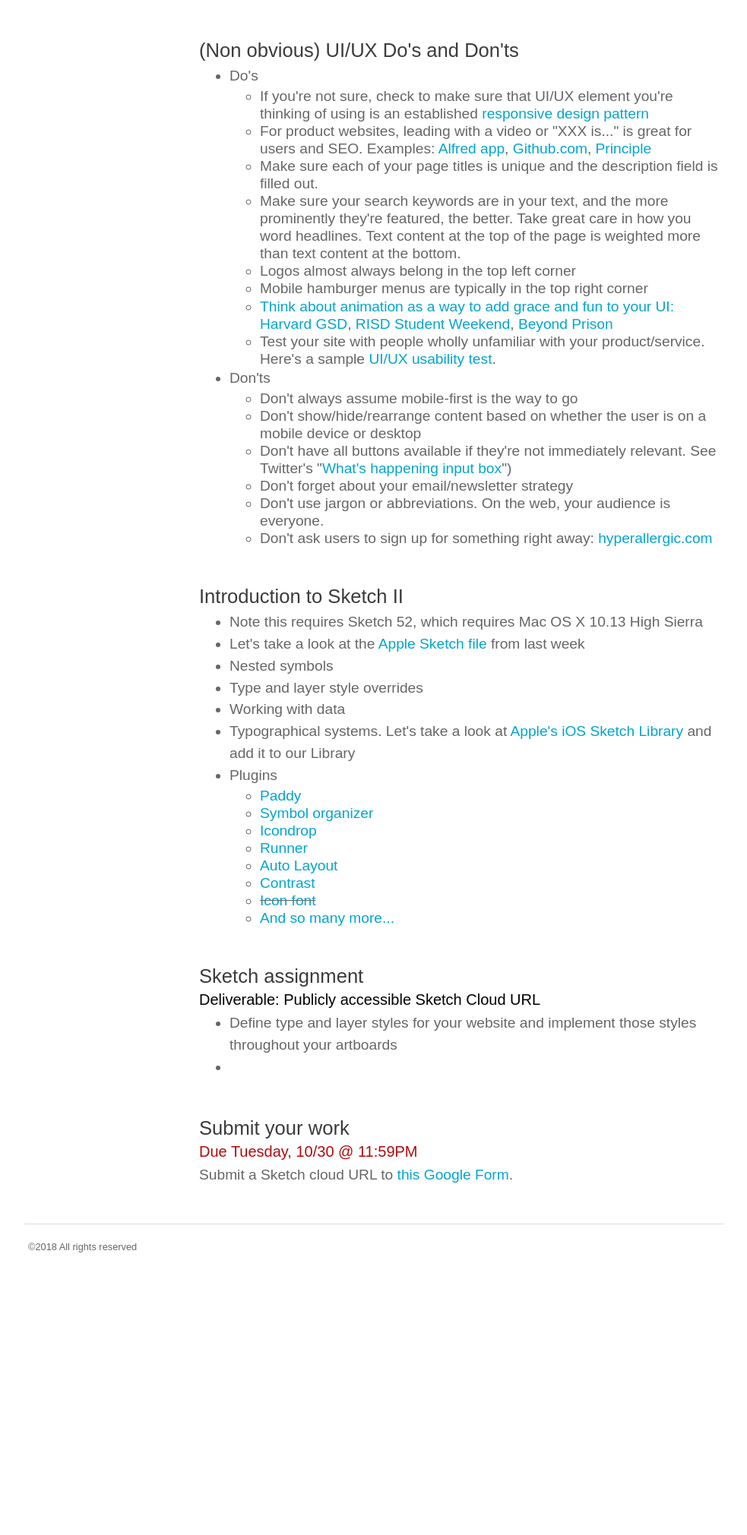
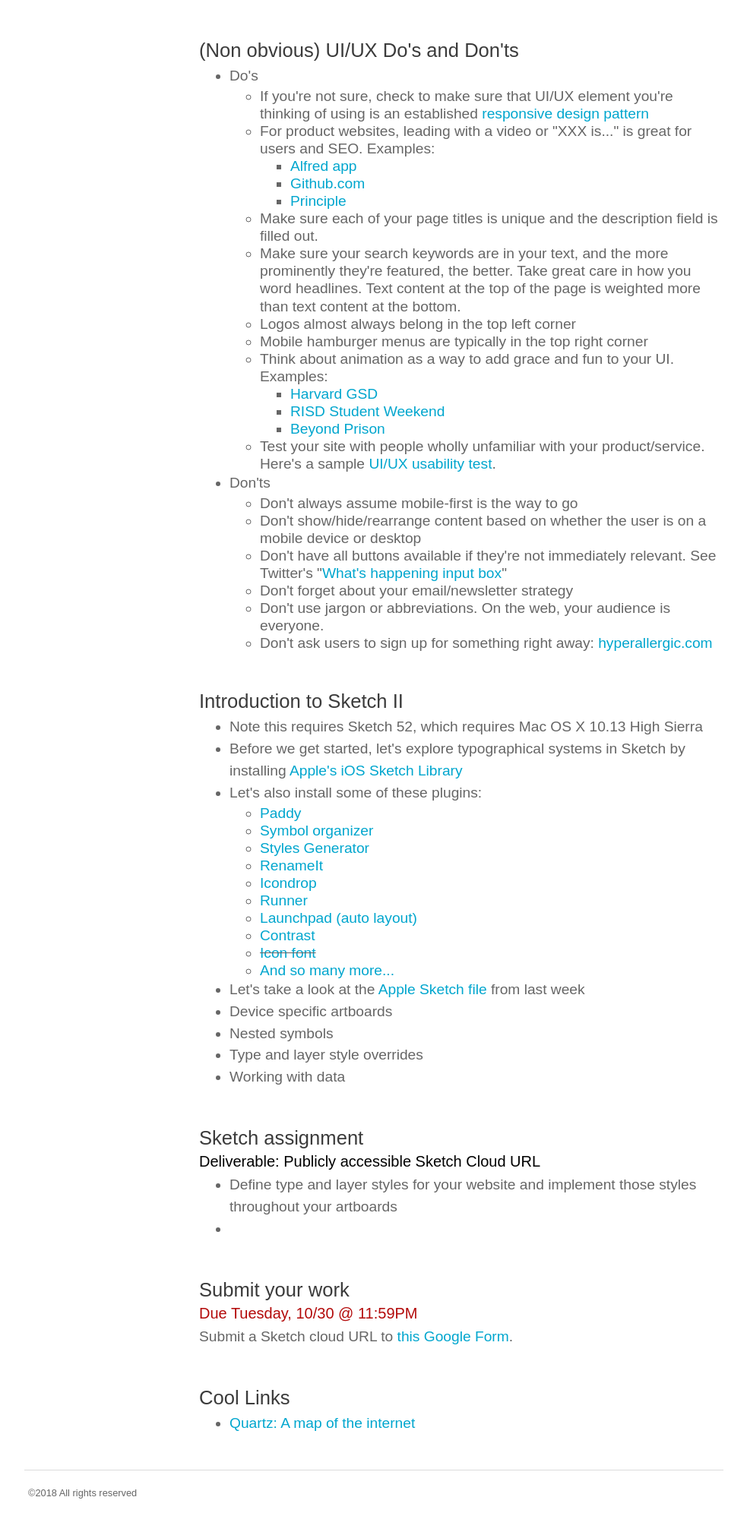
Before and after one commit to ericcorriel/mfad, a PHP site: page /2018-2019/week-2/index.php in a window 1280 px wide. Shown: the part 211-2232 px from the top of the page at 76% size, without its empty margins (148-1131 px from the left). Before the commit the page ends 1860 px from the top, so only its background shows below. Run offline with PHP 8.4, Linux system fonts and the light colour scheme; some libraries are stand-ins or nearby versions.

Commit message:
updating week 2

```diff
--- a/2018-2019/week-2/index.php
+++ b/2018-2019/week-2/index.php
@@ -16,12 +16,22 @@
 				<li>Do's
 					<ul>
 						<li>If you're not sure, check to make sure that UI/UX element you're thinking of using is an established <a href='https://bradfrost.github.io/this-is-responsive/patterns.html' target='_blank'>responsive design pattern</a></li>
-						<li>For product websites, leading with a video or "XXX is..." is great for users and SEO. Examples: <a href='https://www.alfredapp.com/'>Alfred app</a>, <a href='https://github.com/' target='_blank' >Github.com</a>, <a href='http://principleformac.com/' target='_blank' >Principle</li>
+						<li>For product websites, leading with a video or "XXX is..." is great for users and SEO. Examples:
+							<ul>
+								<li><a href='https://www.alfredapp.com/'>Alfred app</a></li>
+								<li><a href='https://github.com/' target='_blank' >Github.com</a></li>
+								<li><a href='http://principleformac.com/' target='_blank' >Principle</a></li>
+							</ul>
 						<li>Make sure each of your page titles is unique and the description field is filled out.</li>
 						<li>Make sure your search keywords are in your text, and the more prominently they're featured, the better. Take great care in how you word headlines. Text content at the top of the page is weighted more than text content at the bottom.</li>
 						<li>Logos almost always belong in the top left corner</li>
 						<li>Mobile hamburger menus are typically in the top right corner</li>
-						<li>Think about animation as a way to add grace and fun to your UI: <a href='http://www.gsd.harvard.edu/' target='_blank' >Harvard GSD</a>, <a href='http://2017.risdweekend.com/students/' target='_blank' >RISD Student Weekend</a>, <a href='http://www.beyondprison.us/' target='_blank' >Beyond Prison</a></li>
+						<li>Think about animation as a way to add grace and fun to your UI. Examples:
+							<ul>
+								<li><a href='http://www.gsd.harvard.edu/' target='_blank' >Harvard GSD</a></li>
+								<li><a href='http://2017.risdweekend.com/students/' target='_blank' >RISD Student Weekend</a></li>
+								<li><a href='http://www.beyondprison.us/' target='_blank' >Beyond Prison</a></li>
+							</ul>
 						<li>Test your site with people wholly unfamiliar with your product/service. Here's a sample <a href='https://docs.google.com/document/d/10W085RLPfqg3cCzif-lP2NhodpdaCRvA3oU1kTZYWJo/edit?usp=sharing' target='_blank' >UI/UX usability test</a>.</li>
 					</ul>
 				</li>
@@ -30,7 +40,7 @@
 					<ul>
 						<li>Don't always assume mobile-first is the way to go</li>
 						<li>Don't show/hide/rearrange content based on whether the user is on a mobile device or desktop</li>
-						<li>Don't have all buttons available if they're not immediately relevant. See Twitter's "<a href='https://twitter.com' target='_blank' >What's happening input box</a>")</li>
+						<li>Don't have all buttons available if they're not immediately relevant. See Twitter's "<a href='https://twitter.com' target='_blank' >What's happening input box</a>"</li>
 						<li>Don't forget about your email/newsletter strategy</li>
 						<li>Don't use jargon or abbreviations. On the web, your audience is everyone.</li>
 						<li>Don't ask users to sign up for something right away: <a href='https://hyperallergic.com/' target='_blank' >hyperallergic.com</a></li>
@@ -41,23 +51,26 @@
 			<h3 class="unstack">Introduction to Sketch II</h3>
 			<ul>
 				<li>Note this requires Sketch 52, which requires Mac OS X 10.13 High Sierra</li>
-				<li>Let's take a look at the <a href='../week-1/apple.com.sketch.zip'>Apple Sketch file</a> from last week</li>
-				<li>Nested symbols</li>
-				<li>Type and layer style overrides</li>
-				<li>Working with data</li>
-				<li>Typographical systems. Let's take a look at <a href='https://developer.apple.com/design/resources/' target='_blank' >Apple's iOS Sketch Library</a> and add it to our Library</li>
-				<li>Plugins
+				<li>Before we get started, let's explore typographical systems in Sketch by installing <a href='https://developer.apple.com/design/resources/' target='_blank' >Apple's iOS Sketch Library</a></li>
+				<li>Let's also install some of these plugins:
 					<ul>
 						<li><a href='https://github.com/DWilliames/paddy-sketch-plugin' target='_blank'>Paddy</a></li>
 						<li><a href='https://github.com/sonburn/symbol-organizer' target='_blank' >Symbol organizer</a></li>
+						<li><a href='https://github.com/lucaorio/sketch-styles-generator' target='_blank' >Styles Generator</a></li>
+						<li><a href='https://rodi01.github.io/RenameIt/' target='_blank' >RenameIt</a></li>
 						<li><a href='https://github.com/Iconscout/icondrop' target='_blank' >Icondrop</a></li>
 						<li><a href='https://sketchrunner.com/' target='_blank' >Runner</a></li>
-						<li><a href='https://animaapp.github.io/' target='_blank' >Auto Layout</a></li>
+						<li><a href='https://animaapp.github.io/' target='_blank' >Launchpad (auto layout)</a></li>
 						<li><a href='https://github.com/romannurik/Sketch-Contrast#readme' target='_blank' >Contrast</a></li>
 						<li><del><a href='https://github.com/keremciu/sketch-iconfont' target='_blank' >Icon font</a></del></li>
 						<li><a href='https://sketchapp.com/extensions/plugins/' target='_blank' >And so many more...</a></li>
 					</ul>
 				</li>
+				<li>Let's take a look at the <a href='../week-1/apple.com.sketch.zip'>Apple Sketch file</a> from last week</li>
+				<li>Device specific artboards</li>
+				<li>Nested symbols</li>
+				<li>Type and layer style overrides</li>
+				<li>Working with data</li>
 			</ul>
 
 
@@ -73,7 +86,10 @@
 			<h4 class='alert'>Due Tuesday, 10/30 @ 11:59PM</h4>
 			<p>Submit a Sketch cloud URL to <a href='https://docs.google.com/forms/d/e/1FAIpQLSewZhl0tw7gifFKxlFmaJvmLHvaki8zMcxpyJwFGX52wm-wEg/viewform' target='_blank'>this Google Form</a>. </p>
 
-
+			<h3 class="unstack">Cool Links</h3>
+			<ul>
+				<li><a href='https://classic.qz.com/map-of-the-internet/' target='_blank' >Quartz: A map of the internet</a></li>
+			</ul>
 		</div>
 
 	</div>
```
Also changed, not shown: 1 other file.
